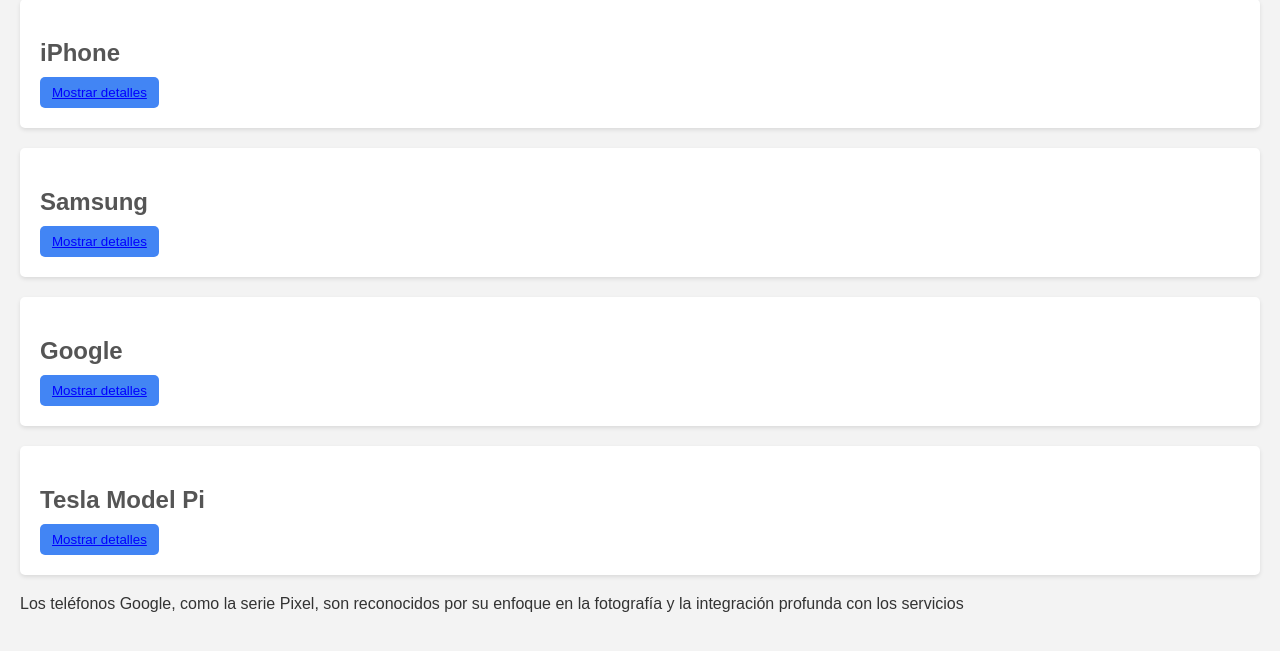
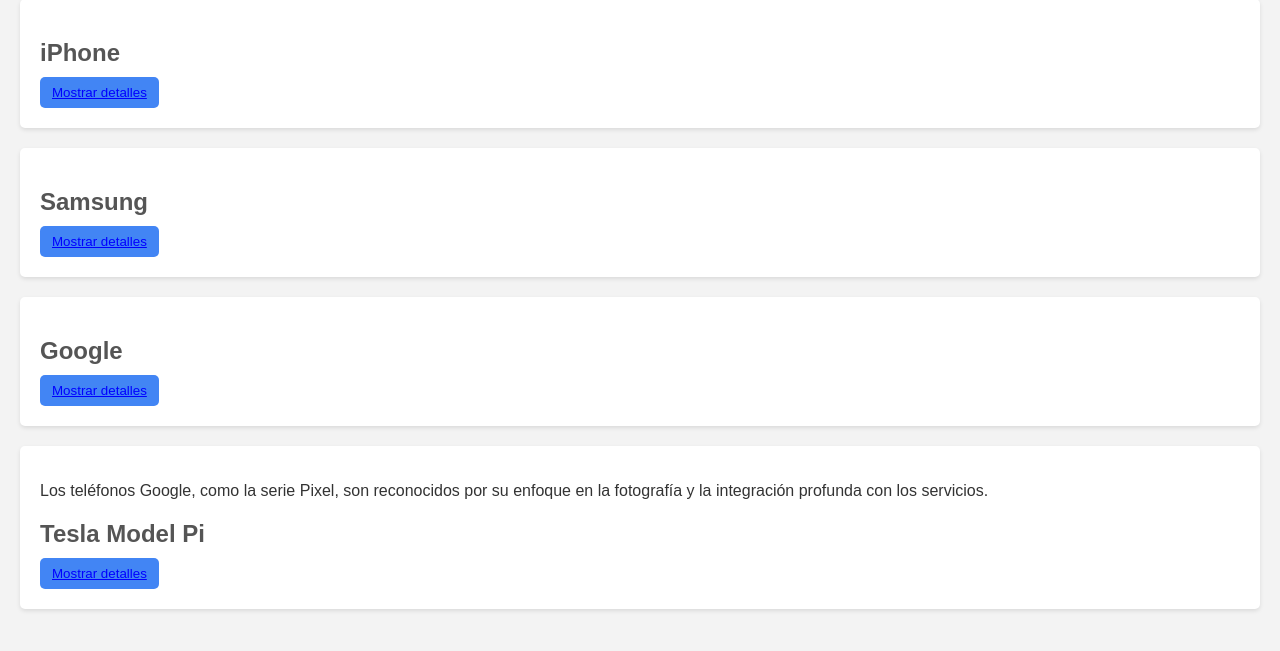
Before and after one commit to RobertoCuevas14/parcial1devops, a plain HTML site: page index.html in a window 1280 px wide. Shown: the part 79-730 px from the top of the page. Drawn offline with Linux system fonts and the light colour scheme.

Commit message:
Update index.html

```diff
--- a/index.html
+++ b/index.html
@@ -72,10 +72,10 @@
       <button class="toggle-details" onclick="toggleDetails(this)">Mostrar detalles</button>
       <div class="phone-details">
             <li class="phone-list-item">
+                 <p>Los teléfonos Google, como la serie Pixel, son reconocidos por su enfoque en la fotografía y la integración profunda con los servicios.</p>
       <h2>Tesla Model Pi</h2>
       <button class="toggle-details" onclick="toggleDetails(this)">Mostrar detalles</button>
       <div class="phone-details">
         <p>tiene como principal virtud la posibilidad de ser el primero en el mundo en contar con una conexión directa con la red de satélites Starlink.</p>
       </div>
     </li>
-        <p>Los teléfonos Google, como la serie Pixel, son reconocidos por su enfoque en la fotografía y la integración profunda con los servicios
```
